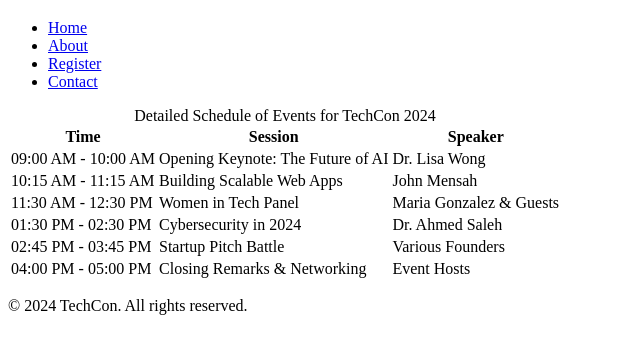
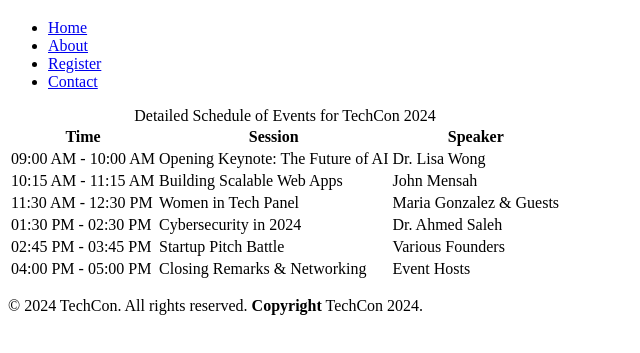
Before and after one commit to Dokuaob/TechCon_HTML, a plain HTML site: page techcon_website/schedule.html in a window 1280 px wide. Shown: the part 61-414 px from the top of the page, without its empty margins (0-640 px from the left). Drawn offline with Linux system fonts and the light colour scheme.

Commit message:
Fix footer: include 'copyright for checker

```diff
--- a/techcon_website/schedule.html
+++ b/techcon_website/schedule.html
@@ -68,7 +68,7 @@
 
   <!-- Footer -->
   <footer>
-    <p>&copy; 2024 TechCon. All rights reserved.</p>
+    <p>&copy; 2024 TechCon. All rights reserved. <strong>Copyright</strong> TechCon 2024.</p>
   </footer>
 
 </body>
```
